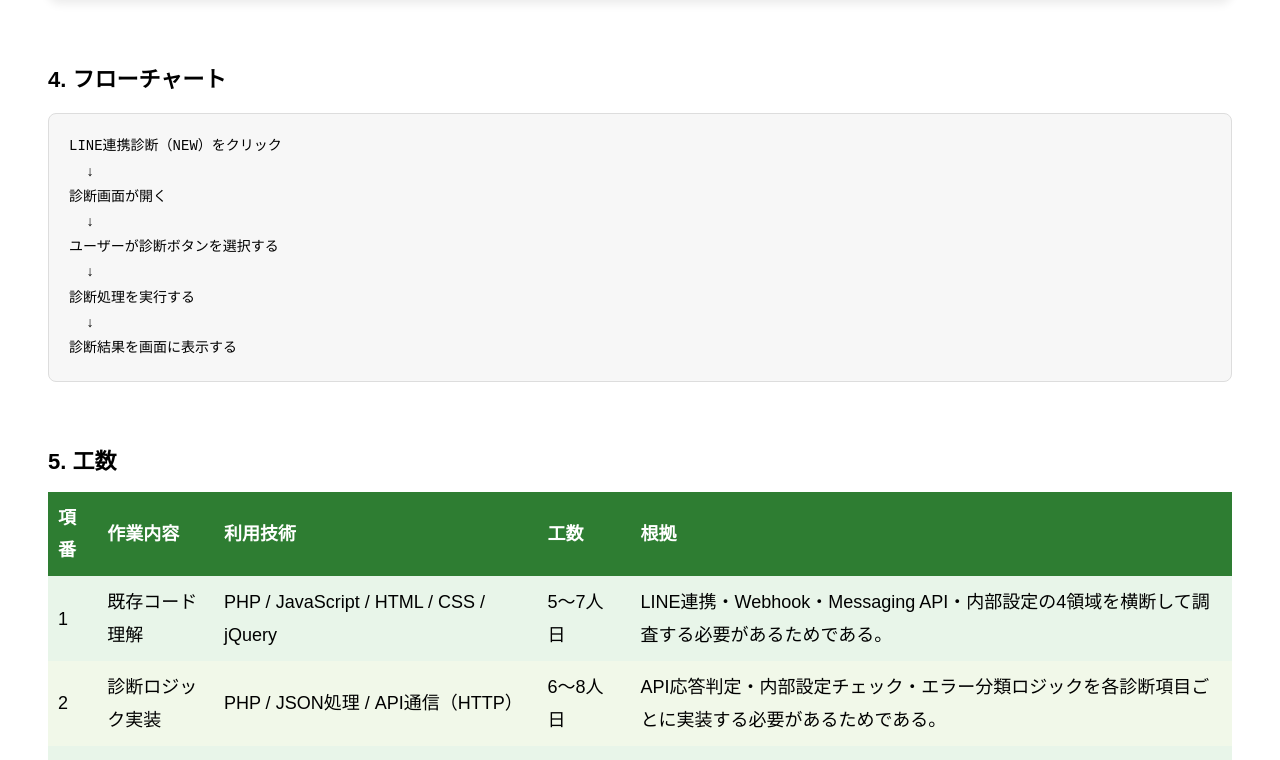
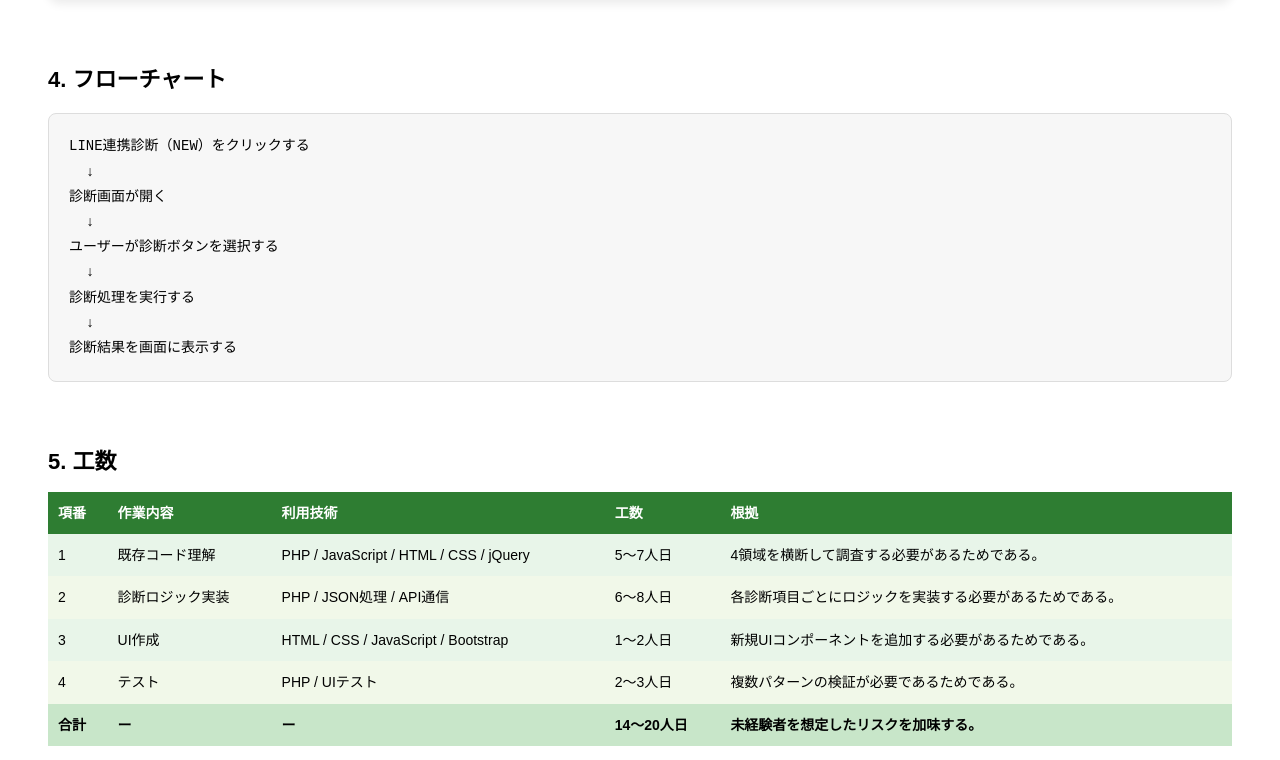
Before and after one commit to test202608/sample, a Next.js app: page /proposal1 in a window 1280 px wide. Shown: the part 1132-1892 px from the top of the page. Built offline with nearby package versions, Linux system fonts and the light colour scheme.

Commit message:
ブラッシュアップ

```diff
--- a/app/proposal1/page.js
+++ b/app/proposal1/page.js
@@ -25,7 +25,7 @@ export default function Proposal1() {
       <section style={{ marginBottom: "60px" }}>
         <h2 style={{ fontSize: "22px", marginBottom: "10px" }}>2. 改善内容</h2>
         <p>
-          LINE連携・Webhook・Messaging API・内部設定を自動診断し、問題箇所を画面上に表示する機能を追加する。
+          LINE連携・Webhook・Messaging API・内部設定を自動診断し、問題箇所を画面上に表示する機能を追加する。<br />
           これにより、初期設定の品質を担保し、設定不備による運用停止を未然に防止する。
         </p>
       </section>
@@ -142,7 +142,7 @@ export default function Proposal1() {
           border: "1px solid #ddd",
           fontSize: "14px"
         }}>
-{`LINE連携診断（NEW）をクリック
+{`LINE連携診断（NEW）をクリックする
   ↓
 診断画面が開く
   ↓
@@ -150,16 +150,15 @@ export default function Proposal1() {
   ↓
 診断処理を実行する
   ↓
-診断結果を画面に表示する
-`}
+診断結果を画面に表示する`}
         </pre>
       </section>
 
-      {/* 5. 工数（合計行の文言修正済み） */}
+      {/* 5. 工数（フォント14px＋行間1.6） */}
       <section style={{ marginBottom: "60px" }}>
         <h2 style={{ fontSize: "22px", marginBottom: "10px" }}>5. 工数</h2>
 
-        <table style={{ width: "100%", borderCollapse: "collapse", fontSize: "18px" }}>
+        <table style={{ width: "100%", borderCollapse: "collapse", fontSize: "14px", lineHeight: "1.6" }}>
           <thead>
             <tr style={{ backgroundColor: "#2E7D32", color: "white" }}>
               <th style={{ padding: "10px", textAlign: "left" }}>項番</th>
@@ -170,41 +169,37 @@ export default function Proposal1() {
             </tr>
           </thead>
           <tbody>
+
             <tr style={{ backgroundColor: "#E8F5E9" }}>
               <td style={{ padding: "10px" }}>1</td>
               <td style={{ padding: "10px" }}>既存コード理解</td>
               <td style={{ padding: "10px" }}>PHP / JavaScript / HTML / CSS / jQuery</td>
               <td style={{ padding: "10px" }}>5〜7人日</td>
-              <td style={{ padding: "10px" }}>
-                LINE連携・Webhook・Messaging API・内部設定の4領域を横断して調査する必要があるためである。
-              </td>
+              <td style={{ padding: "10px" }}>4領域を横断して調査する必要があるためである。</td>
             </tr>
+
             <tr style={{ backgroundColor: "#F1F8E9" }}>
               <td style={{ padding: "10px" }}>2</td>
               <td style={{ padding: "10px" }}>診断ロジック実装</td>
-              <td style={{ padding: "10px" }}>PHP / JSON処理 / API通信（HTTP）</td>
+              <td style={{ padding: "10px" }}>PHP / JSON処理 / API通信</td>
               <td style={{ padding: "10px" }}>6〜8人日</td>
-              <td style={{ padding: "10px" }}>
-                API応答判定・内部設定チェック・エラー分類ロジックを各診断項目ごとに実装する必要があるためである。
-              </td>
+              <td style={{ padding: "10px" }}>各診断項目ごとにロジックを実装する必要があるためである。</td>
             </tr>
+
             <tr style={{ backgroundColor: "#E8F5E9" }}>
               <td style={{ padding: "10px" }}>3</td>
               <td style={{ padding: "10px" }}>UI作成</td>
-              <td style={{ padding: "10px" }}>HTML / CSS / JavaScript / jQuery / Bootstrap / LME-UI</td>
+              <td style={{ padding: "10px" }}>HTML / CSS / JavaScript / Bootstrap</td>
               <td style={{ padding: "10px" }}>1〜2人日</td>
-              <td style={{ padding: "10px" }}>
-                診断ボタン・結果表示エリア・警告表示など新規UIコンポーネントを追加する必要があるためである。
-              </td>
+              <td style={{ padding: "10px" }}>新規UIコンポーネントを追加する必要があるためである。</td>
             </tr>
+
             <tr style={{ backgroundColor: "#F1F8E9" }}>
               <td style={{ padding: "10px" }}>4</td>
               <td style={{ padding: "10px" }}>テスト</td>
-              <td style={{ padding: "10px" }}>PHP / API応答検証 / UIテスト</td>
+              <td style={{ padding: "10px" }}>PHP / UIテスト</td>
               <td style={{ padding: "10px" }}>2〜3人日</td>
-              <td style={{ padding: "10px" }}>
-                正常系・異常系・設定不一致・API遅延など複数パターンの検証が必要であるためである。
-              </td>
+              <td style={{ padding: "10px" }}>複数パターンの検証が必要であるためである。</td>
             </tr>
 
             <tr style={{ backgroundColor: "#C8E6C9", fontWeight: "bold" }}>
@@ -212,14 +207,14 @@ export default function Proposal1() {
               <td style={{ padding: "10px" }}>ー</td>
               <td style={{ padding: "10px" }}>ー</td>
               <td style={{ padding: "10px" }}>14〜20人日</td>
-              <td style={{ padding: "10px" }}>エルメの作業未経験者を想定したリスクを加味する。</td>
+              <td style={{ padding: "10px" }}>未経験者を想定したリスクを加味する。</td>
             </tr>
+
           </tbody>
         </table>
-
       </section>
 
-      {/* 6〜9（既存のまま） */}
+      {/* 6〜9 */}
       <section style={{ marginBottom: "60px" }}>
         <h2 style={{ fontSize: "22px", marginBottom: "10px" }}>6. 実現可能性</h2>
         <p>
```
Also changed, not shown: app/proposal2/page.js (+8 -16 lines), app/proposal3/page.js (+8 -18 lines).
